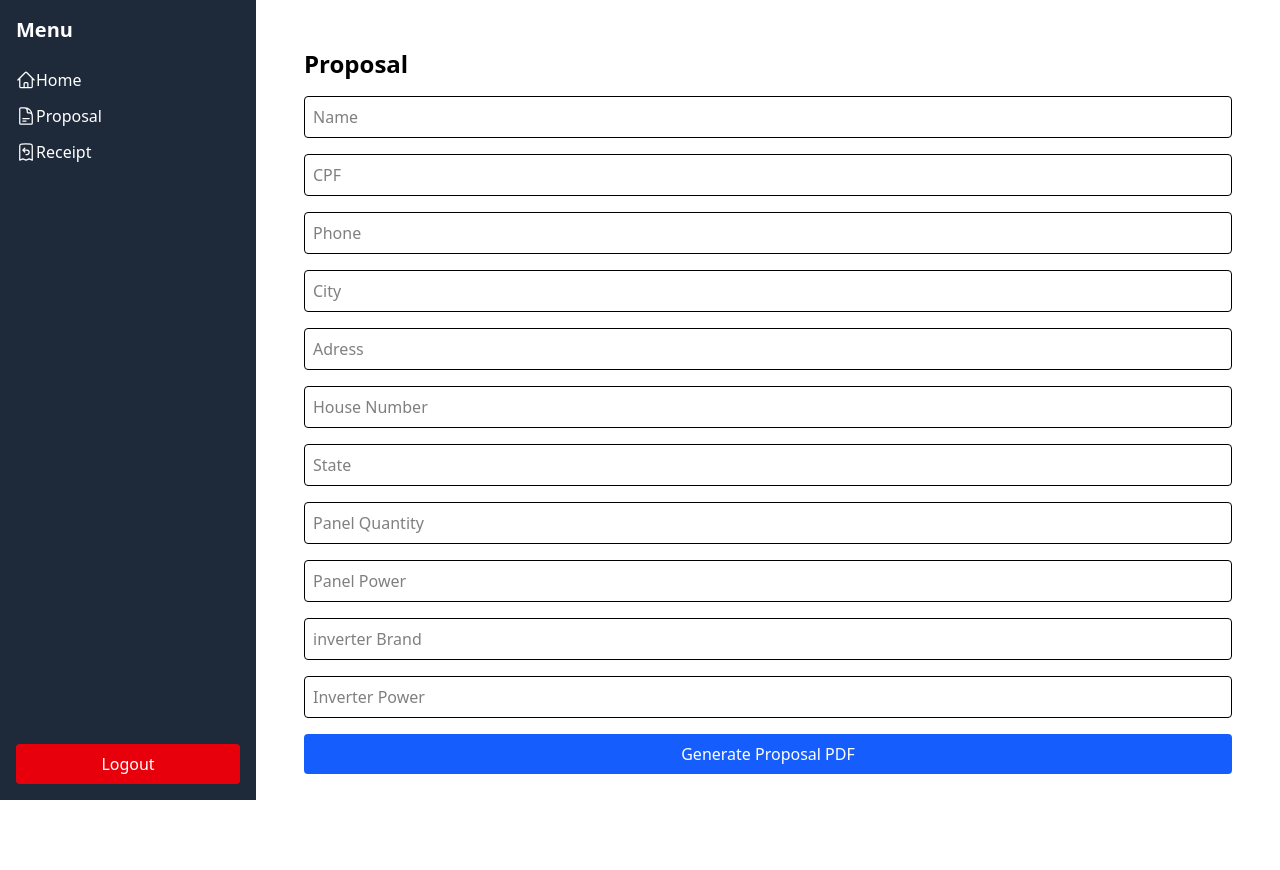
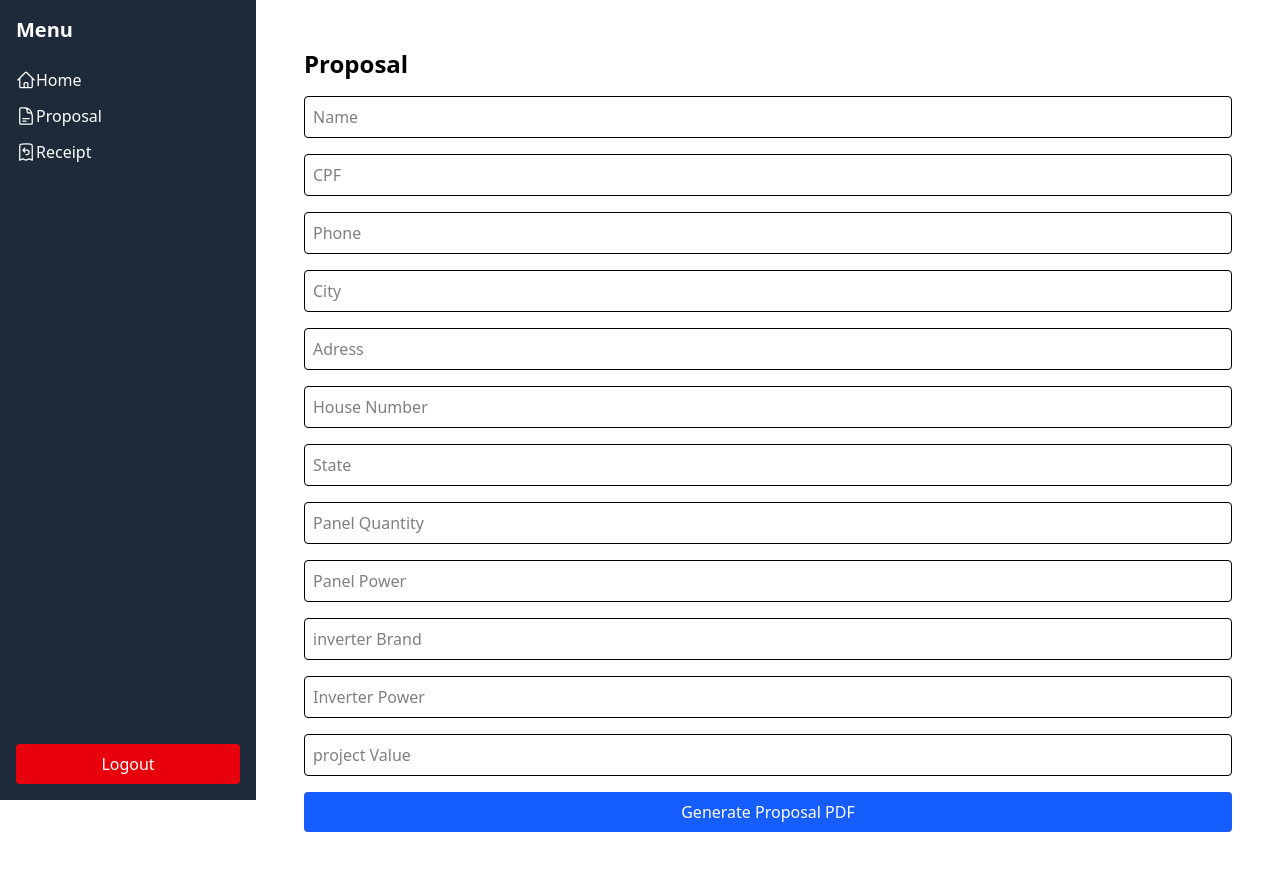
Before and after one commit to Th1y/kiki-express, a Next.js app: page /proposal in a window 1280 px wide. Shown: the top 870 px of the page. Before the commit the page ends 822 px from the top, so only its background shows below. Built offline with nearby package versions, Linux system fonts and the light colour scheme.

Commit message:
feat: add project value field

```diff
--- a/app/(authenticated)/proposal/page.tsx
+++ b/app/(authenticated)/proposal/page.tsx
@@ -123,6 +123,7 @@ form.removeField(panelField);
                 <input name="panelPower" placeholder="Panel Power" className="border p-2 rounded" />
                 <input name="inverterBrand" placeholder="inverter Brand" className="border p-2 rounded" />
                 <input name="inverterPower" placeholder="Inverter Power" className="border p-2 rounded" />
+                <input name="projectValue" placeholder="project Value" className="border p-2 rounded" />
                 <button
                 type="submit"
                 disabled={loading}
```
